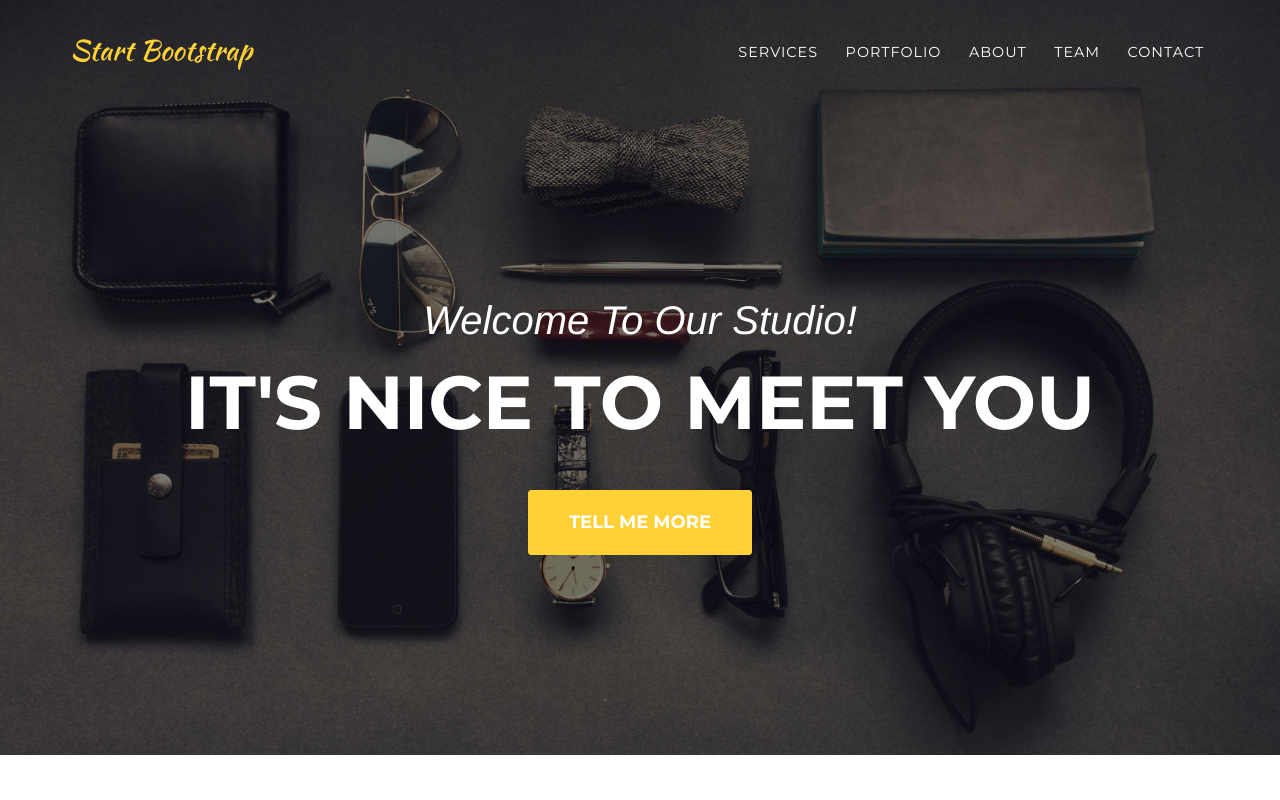
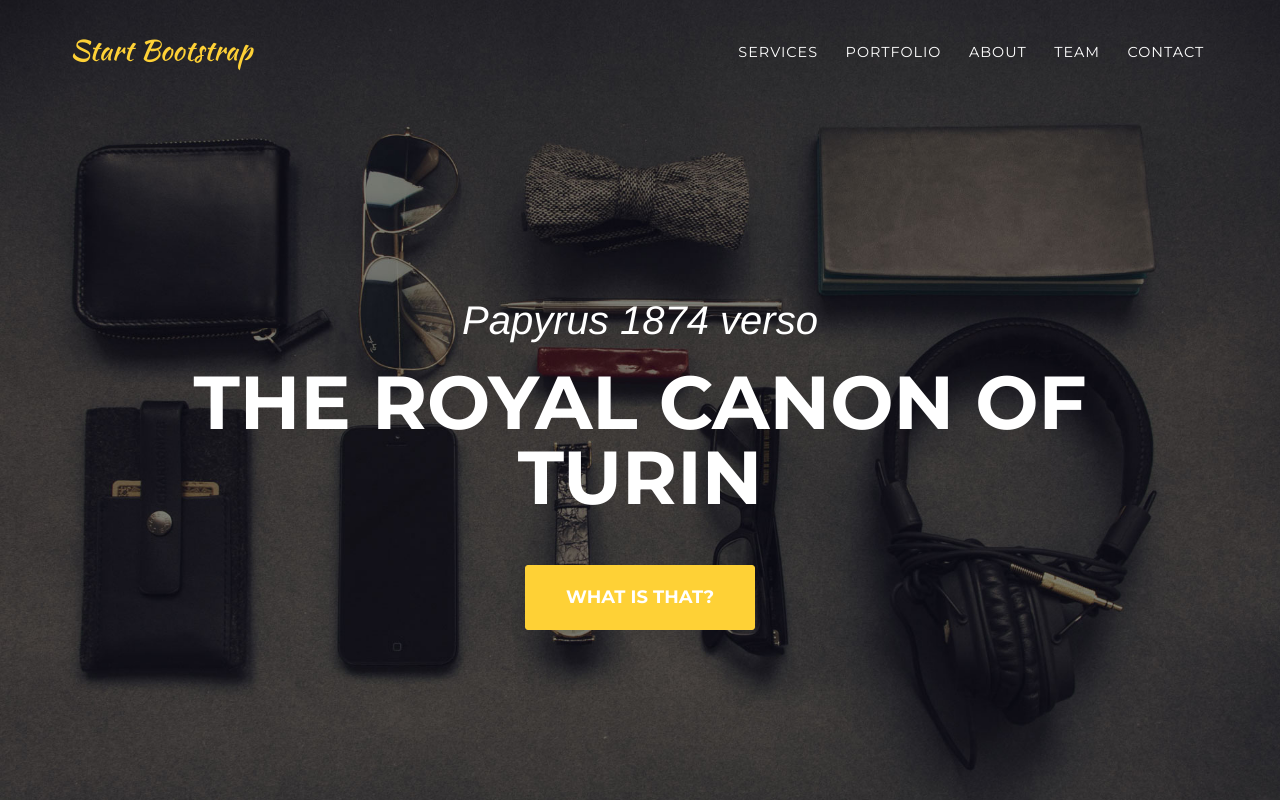
Before and after one commit to kinglist/turin, a website: page index.html in a window 1280 px wide. Shown: the top 800 px of the page. Drawn offline with nearby package versions, Linux system fonts and the light colour scheme; a web font is replaced by a local one.

Commit message:
header test
Just a simple commit

```diff
--- a/index.html
+++ b/index.html
@@ -68,9 +68,9 @@
     <header>
         <div class="container">
             <div class="intro-text">
-                <div class="intro-lead-in">Welcome To Our Studio!</div>
-                <div class="intro-heading">It's Nice To Meet You</div>
-                <a href="#services" class="page-scroll btn btn-xl">Tell Me More</a>
+                <div class="intro-lead-in">Papyrus 1874 verso</div>
+                <div class="intro-heading">The Royal Canon of Turin</div>
+                <a href="#services" class="page-scroll btn btn-xl">What is that?</a>
             </div>
         </div>
     </header>
```
